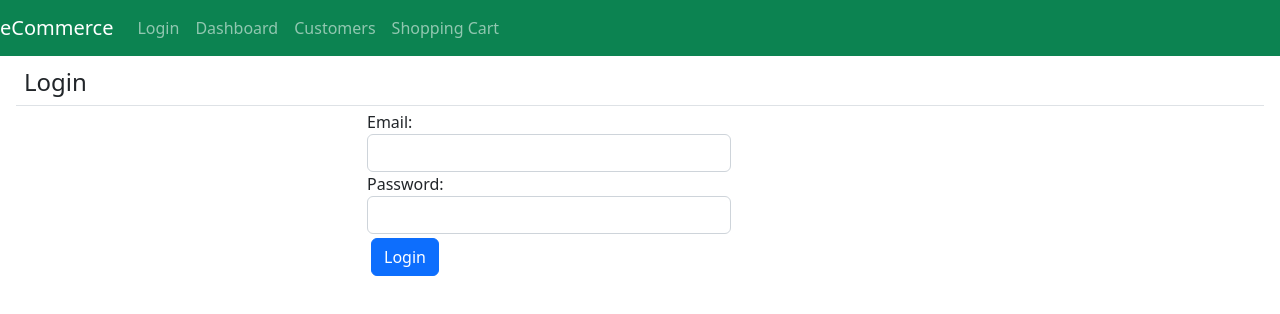
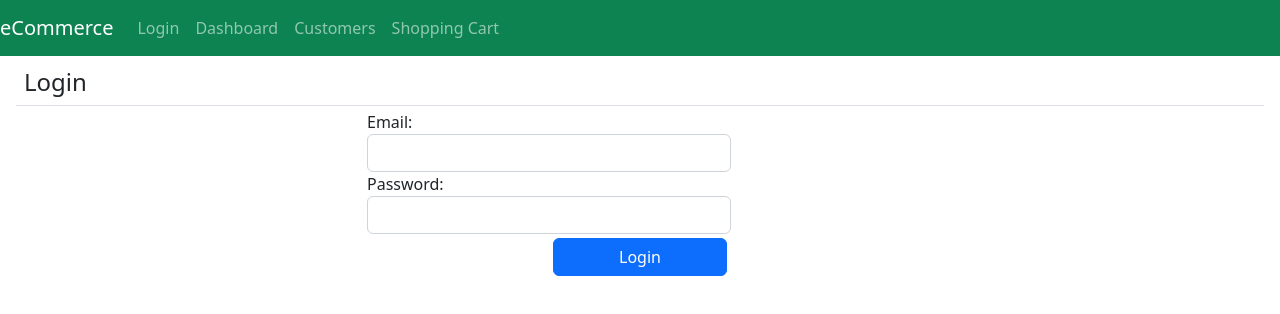
Before and after one commit to apisceva/eCommerce, a React (Create React App) app: page / in a window 1280 px wide. Shown: the top 314 px of the page. Built offline with nearby package versions, Linux system fonts and the light colour scheme.

Commit message:
button Login changes

```diff
--- a/src/Login.jsx
+++ b/src/Login.jsx
@@ -40,7 +40,7 @@ export default class Login extends Component {
               </div>
               {/*Password ends*/}
 
-              <div className="col text-right">
+              <div className="d-grid gap-2 col-4 mx-auto">
                 {this.state.message}
                 <button
                   className="btn btn-primary m-1 "
```
